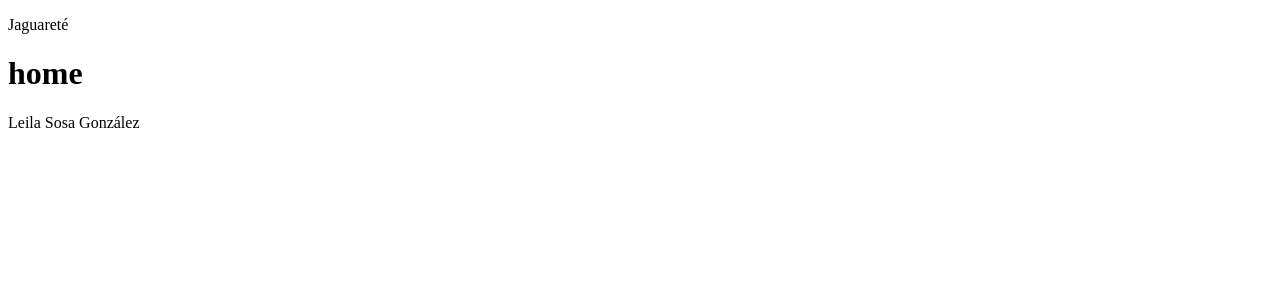
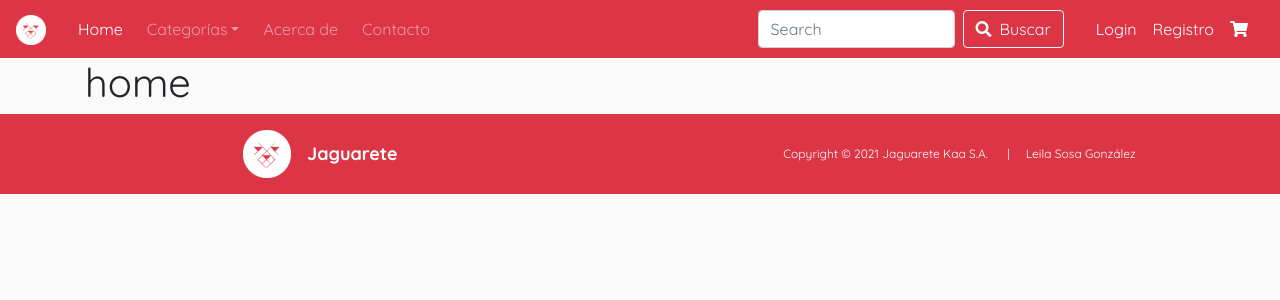
Before and after one commit to leisosag/ecommerce, a Django app: page /JAGUARETE in a window 1280 px wide. Shown: the top 300 px of the page. Run offline with Django 3.2, Linux system fonts and the light colour scheme; some libraries are stand-ins or nearby versions.

Commit message:
footer and navbar

```diff
--- /dev/null
+++ b/JAGUARETE/static/jaguarete/styles.css
@@ -0,0 +1,25 @@
+@import url('https://fonts.googleapis.com/css2?family=Quicksand:wght@400;700&display=swap');
+:root {
+    --primary: #dc3545;
+    --background: #fafafa;
+}
+body {
+    background-color: var(--background);
+    font-family: 'Quicksand', sans-serif;
+}
+.logo {
+    width: 30px;
+}
+.footer p {
+    font-size: 12px;
+}
+.logo-footer img {
+    width: 8vh;
+}
+.logo-footer p {
+    font-weight: 700;
+    font-size: 18px;
+}
+.footer {
+    height: 10vh;
+}
--- a/JAGUARETE/templates/jaguarete/index.html
+++ b/JAGUARETE/templates/jaguarete/index.html
@@ -1,4 +1,6 @@
 {% extends 'jaguarete/layout.html' %}
 {% block body %}
+<div class="container">
     <h1>home</h1>
+</div>
 {% endblock %}
--- a/JAGUARETE/templates/jaguarete/layout.html
+++ b/JAGUARETE/templates/jaguarete/layout.html
@@ -1,19 +1,79 @@
+{% load static %}
 <!DOCTYPE html>
 <html lang="es">
 <head>
     <meta charset="UTF-8">
     <meta http-equiv="X-UA-Compatible" content="IE=edge">
     <meta name="viewport" content="width=device-width, initial-scale=1.0">
+    <link rel="stylesheet" href="https://stackpath.bootstrapcdn.com/bootstrap/4.4.1/css/bootstrap.min.css" integrity="sha384-Vkoo8x4CGsO3+Hhxv8T/Q5PaXtkKtu6ug5TOeNV6gBiFeWPGFN9MuhOf23Q9Ifjh" crossorigin="anonymous">
+    <link rel="stylesheet" href="https://cdnjs.cloudflare.com/ajax/libs/font-awesome/5.15.3/css/all.min.css" integrity="sha512-iBBXm8fW90+nuLcSKlbmrPcLa0OT92xO1BIsZ+ywDWZCvqsWgccV3gFoRBv0z+8dLJgyAHIhR35VZc2oM/gI1w==" crossorigin="anonymous" referrerpolicy="no-referrer" />
+    <link rel="stylesheet" type="text/css" href="{% static 'jaguarete/styles.css' %}" />
     <title>Jaguarete</title>
 </head>
 <body>
-    <header>
-        <p>Jaguareté</p>
-    </header>
+    <!-- navbar -->
+    <nav class="navbar navbar-expand-lg navbar-dark bg-danger px-3">
+        <a class="navbar-brand" href="#">
+            <img src="{% static 'jaguarete/images/logo4.png' %}" alt="logo" class="logo mr-2">
+        </a>
+        <button class="navbar-toggler" type="button" data-toggle="collapse" data-target="#navbarSupportedContent" aria-controls="navbarSupportedContent" aria-expanded="false" aria-label="Toggle navigation">
+            <span class="navbar-toggler-icon"></span>
+        </button>
+        <div class="collapse navbar-collapse" id="navbarSupportedContent">
+            <ul class="navbar-nav mr-auto">
+                <li class="nav-item mr-2 active">
+                    <a class="nav-link" href="#">Home <span class="sr-only">(current)</span></a>
+                </li>
+                <li class="nav-item dropdown mr-2">
+                    <a class="nav-link dropdown-toggle" href="#" id="navbarDropdown" role="button" data-toggle="dropdown" aria-haspopup="true" aria-expanded="false">Categorías</a>
+                <div class="dropdown-menu" aria-labelledby="navbarDropdown">
+                    <a class="dropdown-item" href="#">Action</a>
+                    <a class="dropdown-item" href="#">Another action</a>
+                    <div class="dropdown-divider"></div>
+                    <a class="dropdown-item" href="#">Something else here</a>
+                </div>
+                </li>
+                <li class="nav-item mr-2">
+                    <a class="nav-link" href="#">Acerca de</a>
+                </li>
+                <li class="nav-item mr-2">
+                    <a class="nav-link" href="#">Contacto</a>
+                </li>
+        </ul>
+        <form class="form-inline my-2 mr-4 my-lg-0">
+            <input class="form-control mr-sm-2" type="search" placeholder="Search" aria-label="Search">
+            <button class="btn btn-outline-light my-2 my-sm-0" type="submit"><i class="fas fa-search pr-2"></i>Buscar</button>
+        </form>
+        <ul class="navbar-nav ">
+            <li class="nav-item active">
+                <a class="nav-link" href="#">Login</a>
+            </li>
+            <li class="nav-item active">
+                <a class="nav-link" href="#">Registro</a>
+            </li>
+            <li class="nav-item active">
+                <a class="nav-link" href="#"><span><i class="fas fa-shopping-cart pr-2"></i></span></a>
+            </li>
+        </ul>
+        </div>
+    </nav>
     {% block body %}
     {% endblock %}
-    <footer>
-        <p>Leila Sosa González</p>
+    <footer class="bg-danger px-3">
+        <div class="row footer align-items-center justify-content-center">
+            <div class="col-md-6 d-flex logo-footer justify-content-center align-items-center">
+                <img src="{% static 'jaguarete/images/logo4.png' %}" alt="logo" class="pr-3">
+                <p class="text-white mt-3">Jaguarete</p>
+            </div>
+            <div class="col-md-6 d-flex d-flex justify-content-center align-items-center">
+                <p class="text-white pt-3">Copyright © 2021 Jaguarete Kaa S.A. <span class="pl-3">|</span></p>
+                <p class="text-white pl-3 pt-3">Leila Sosa González</p>
+            </div>
+        </div>
     </footer>
+    <!-- bootstrap -->
+    <script src="https://code.jquery.com/jquery-3.4.1.slim.min.js" integrity="sha384-J6qa4849blE2+poT4WnyKhv5vZF5SrPo0iEjwBvKU7imGFAV0wwj1yYfoRSJoZ+n" crossorigin="anonymous"></script>
+    <script src="https://cdn.jsdelivr.net/npm/popper.js@1.16.0/dist/umd/popper.min.js" integrity="sha384-Q6E9RHvbIyZFJoft+2mJbHaEWldlvI9IOYy5n3zV9zzTtmI3UksdQRVvoxMfooAo" crossorigin="anonymous"></script>
+    <script src="https://stackpath.bootstrapcdn.com/bootstrap/4.4.1/js/bootstrap.min.js" integrity="sha384-wfSDF2E50Y2D1uUdj0O3uMBJnjuUD4Ih7YwaYd1iqfktj0Uod8GCExl3Og8ifwB6" crossorigin="anonymous"></script>
 </body>
 </html>
```
Also changed, not shown: JAGUARETE/static/jaguarete/images/logo.png (added), JAGUARETE/static/jaguarete/images/logo1.png (added), JAGUARETE/static/jaguarete/images/logo3.png (added), JAGUARETE/static/jaguarete/images/logo4.png (added), JAGUARETE/static/jaguarete/images/logoj.png (added), JAGUARETE/static/jaguarete/images/logot.png (added).
